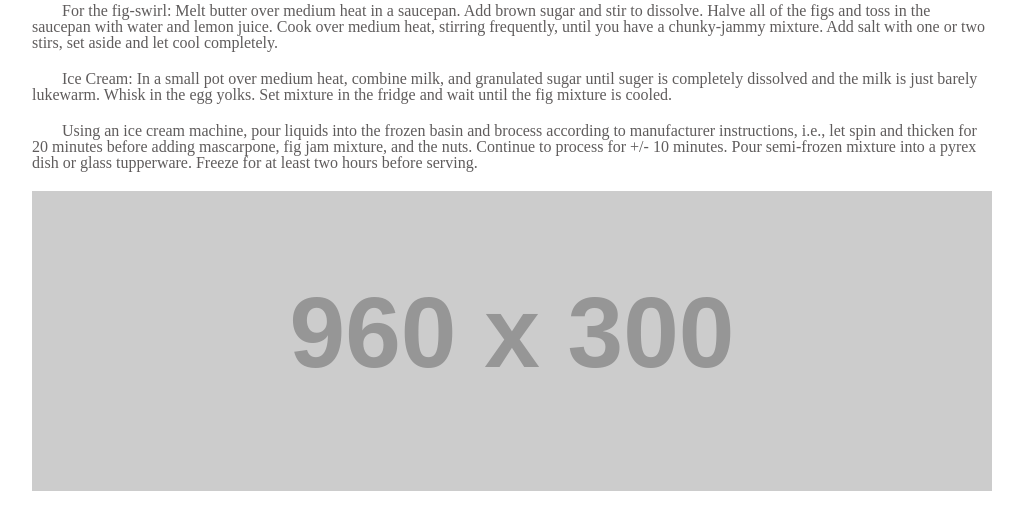
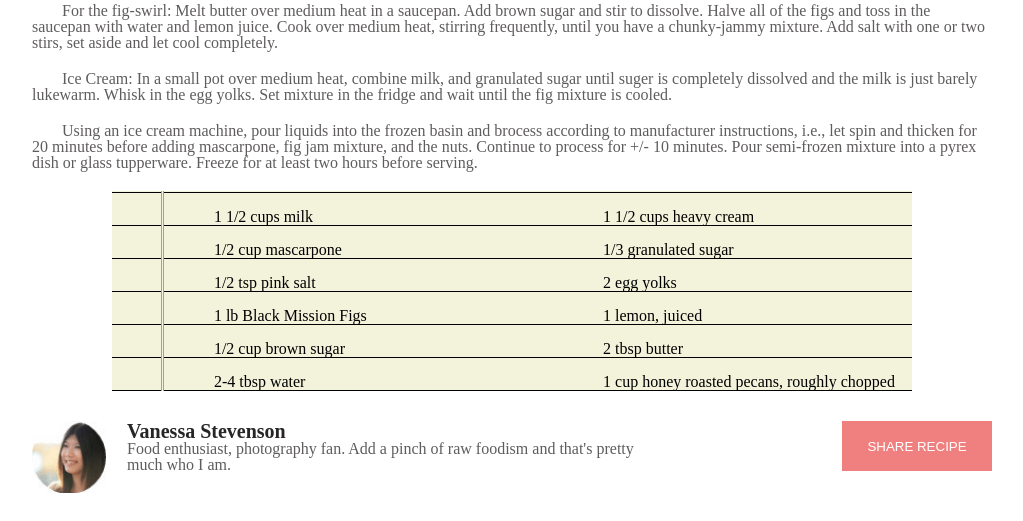
Before and after one commit to khuynh92/chocolate-pizza, a plain HTML site: page index.html in a window 1280 px wide. Shown: the part 858-1379 px from the top of the page, without its empty margins (128-1151 px from the left). Drawn offline with Linux system fonts and the light colour scheme; placeholder pictures from the web are drawn by us; a web font is replaced by a local one.

Commit message:
added recipe table

```diff
--- a/css/style.css
+++ b/css/style.css
@@ -83,9 +83,35 @@ main div p {
 }
 
  /* recipe */
+ table {
+     width: 800px;
+     height: 200px;
+     margin: auto;
+     background-color: rgb(243, 243, 220);
+     border-bottom: 1px solid;
+ }
+
+ th {
+     width: 15px;
+     border-bottom: 1px solid;
+ }
+
+ .emptyth {
+     border-right: double;
+     border-color: lightcoral;
+     border-bottom-color: black;
+ }
+
+ td {
+     padding-left: 50px;
+     vertical-align: bottom;
+     border-bottom: 1px solid;
+ }
+
  #recipe {
      margin-bottom: 30px;
  }
+
 /* author */
 #author img {
     width: 75px;
--- a/index.html
+++ b/index.html
@@ -60,8 +60,43 @@
             <p>Using an ice cream machine, pour liquids into the frozen basin and brocess according to manufacturer instructions, i.e., let spin and thicken for 20 minutes before adding mascarpone, fig jam mixture, and the nuts. Continue to process for +/- 10 minutes. Pour semi-frozen mixture into a pyrex dish or glass tupperware. Freeze for at least two hours before serving.</p>
         </div>
         <div id="recipe">
-            <!-- for recipe -->
-            <img src="https://placehold.it/960x300/000000" />
+            <table>
+                <tr>
+                    <th class="emptyth"></th>
+                    <th></th>
+                    <th></th>
+                </tr>
+                <tr>
+                        <th class="emptyth"></th>
+                    <td>1 1/2 cups milk</td>
+                    <td>1 1/2 cups heavy cream</td>
+                </tr>
+                <tr>
+                        <th class="emptyth"></th>
+                    <td>1/2 cup mascarpone</td>
+                    <td>1/3 granulated sugar</td>
+                </tr>
+                <tr>
+                    <th class="emptyth"></th>
+                    <td>1/2 tsp pink salt</td>
+                    <td>2 egg yolks</td>
+                </tr>
+                <tr>
+                        <th class="emptyth"></th>
+                    <td>1 lb Black Mission Figs</td>
+                    <td>1 lemon, juiced</td>
+                </tr>
+                <tr>
+                        <th class="emptyth"></th>
+                    <td>1/2 cup brown sugar</td>
+                    <td>2 tbsp butter</td>
+                </tr>
+                <tr>
+                        <th class="emptyth"></th>
+                    <td>2-4 tbsp water</td>
+                    <td>1 cup honey roasted pecans, roughly chopped</td>
+                </tr>
+            </table>
         </div>
         <div id="author">
             <!-- for Author Info -->
```
